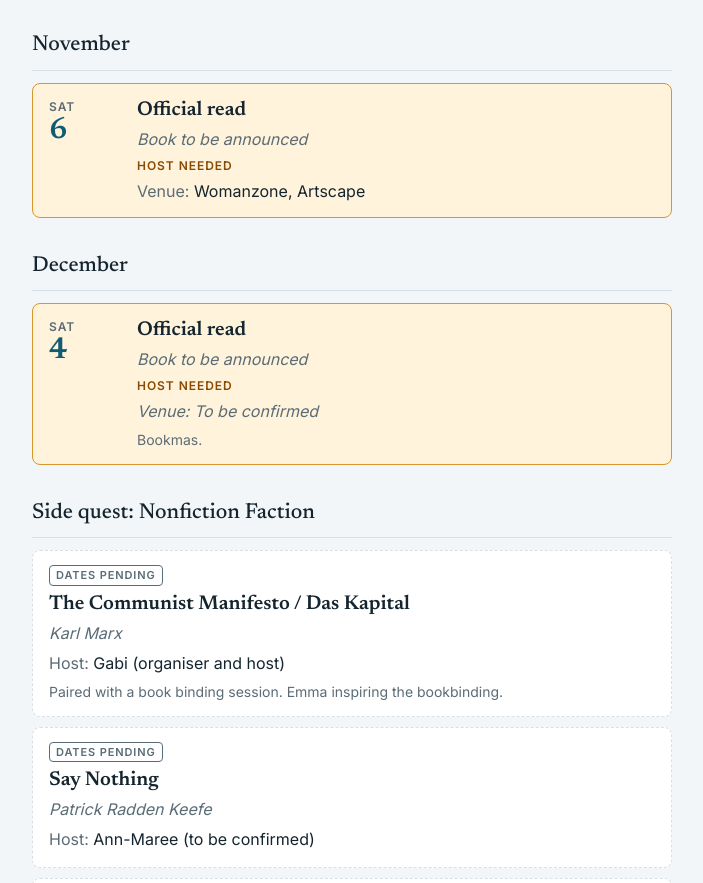
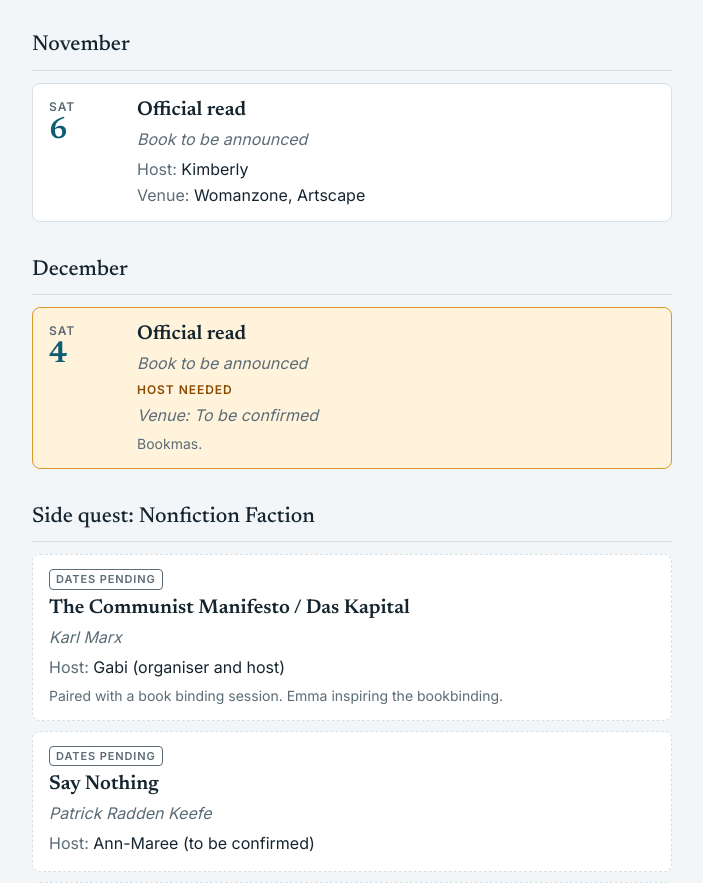
Before and after one commit to Ann-MareeT/Mother-City-Book-Club-2027-Diary, a plain HTML site: page index.html in a window 1280 px wide. Shown: the part 3409-4292 px from the top of the page, without its empty margins (288-991 px from the left). Drawn offline with Linux system fonts and the light colour scheme.

Commit message:
Update index.html

```diff
--- a/index.html
+++ b/index.html
@@ -319,12 +319,12 @@ footer { margin-top: 36px; font-size: 13px; color: var(--muted); }
 
     <h2>November</h2>
     <ul>
-      <li class="mtg no-host" data-end="2027-11-06">
+      <li class="mtg" data-end="2027-11-06">
         <div class="when"><div class="day-line">Sat</div><div class="date-num">6</div></div>
         <div class="what">
           <h3 class="title">Official read</h3>
           <p class="author">Book to be announced</p>
-          <p class="needs-host">Host needed</p>
+          <p class="host">Kimberly</p>
           <p class="venue">Womanzone, Artscape</p>
         </div>
       </li>
```
